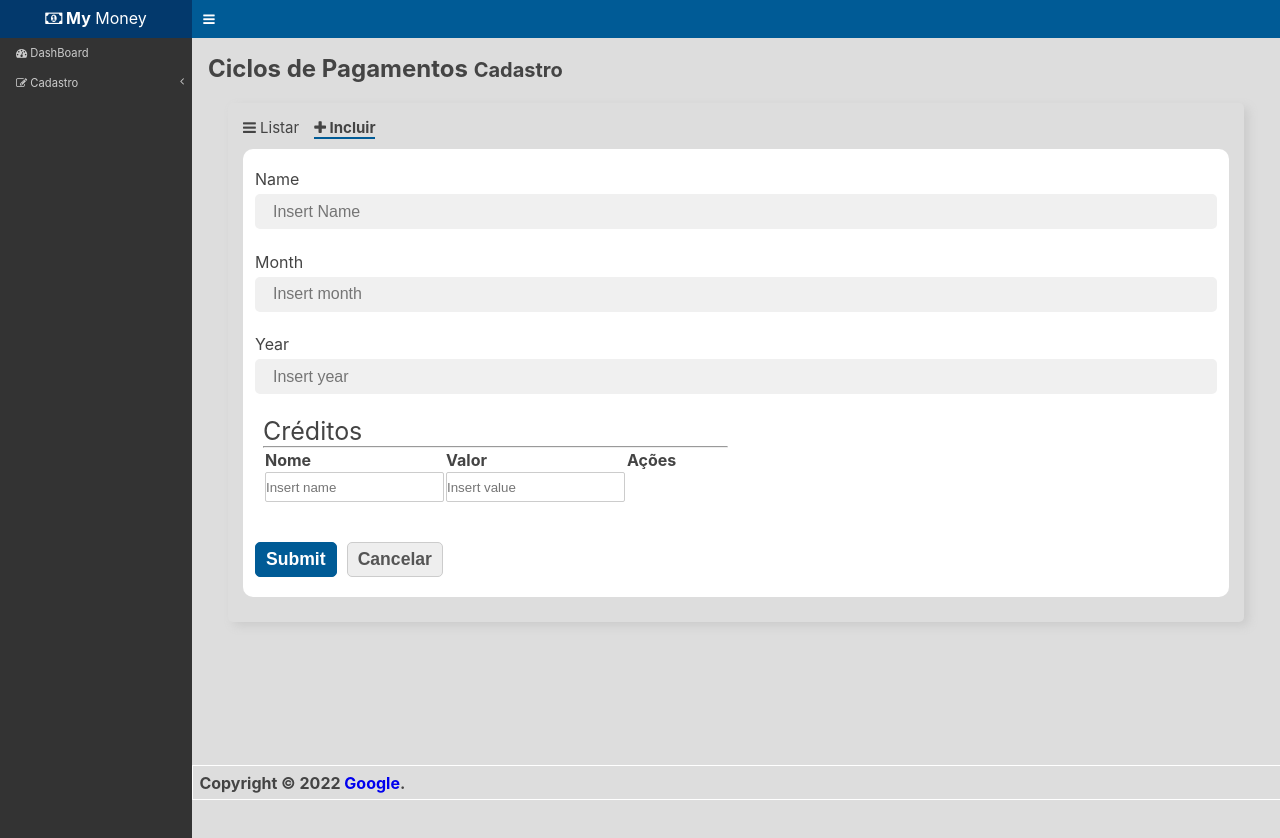
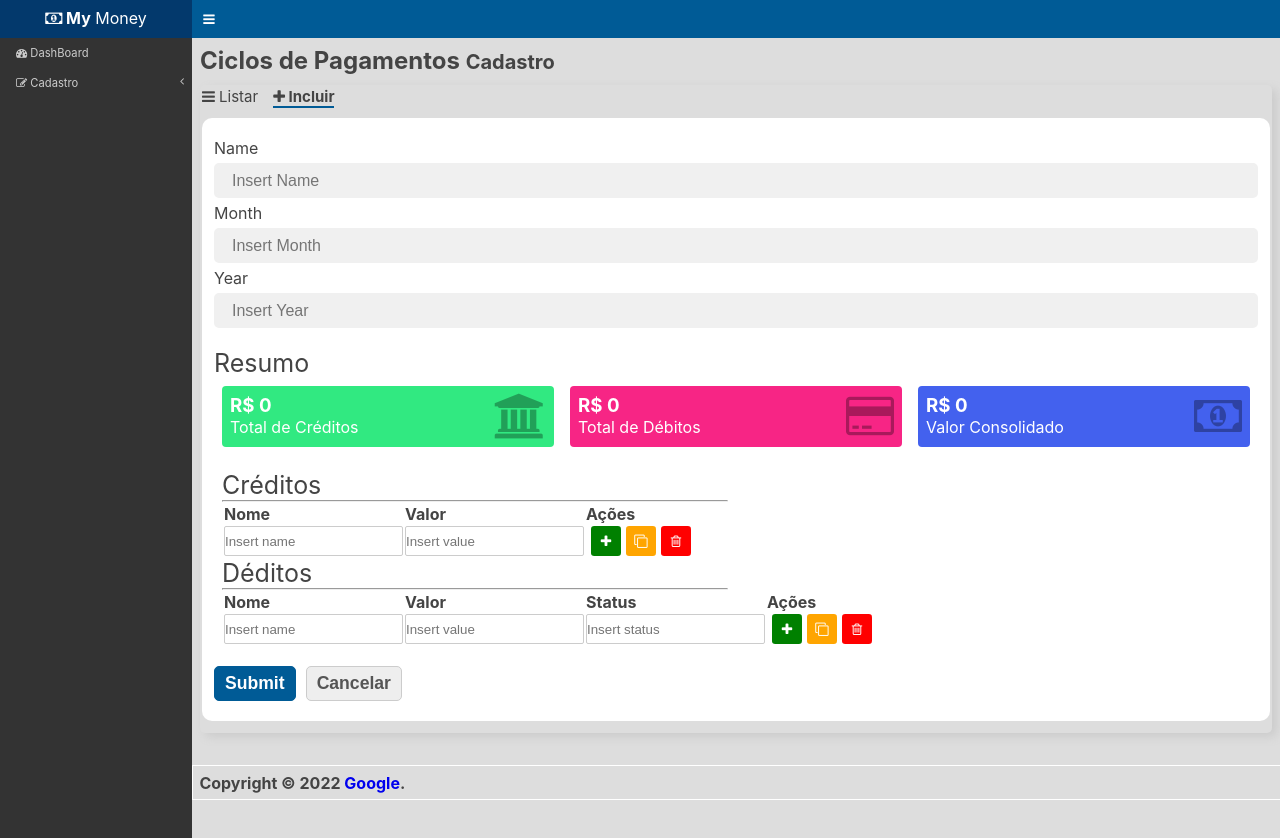
Before and after one commit to Kaioh95/react-practice, a React (Create React App) app in the folder my-money-app/frontend/: page /billingCycles in a window 1280 px wide. Both pictures are taken after a click on the link "Incluir". Built offline with nearby package versions, Linux system fonts and the light colour scheme; no server answers.

Commit message:
My-Money init credit list

```diff
--- /dev/null
+++ b/my-money-app/frontend/src/components/Summary/index.tsx
@@ -0,0 +1,27 @@
+import ValueBox from "../widget/ValueBox"
+import { Legend } from "./styles"
+
+interface SummaryProps{
+    credit: number
+    debt: number
+}
+
+export default function Summary({credit, debt}: SummaryProps){
+
+    return(
+        <div style={{margin: "15px 0"}}>
+            <Legend>Resumo</Legend>
+            <div style={{display: "flex", flexWrap: "wrap"}}>
+                <ValueBox cols='12 4' color='#31E981'
+                    icon='bank' value={`R$ ${credit}`}
+                    text='Total de Créditos'/>
+                <ValueBox cols='12 4' color='#F72585'
+                    icon='credit-card' value={`R$ ${debt}`}
+                    text='Total de Débitos'/>
+                <ValueBox cols='12 4' color='#4361EE'
+                    icon='money' value={`R$ ${credit - debt}`}
+                    text='Valor Consolidado'/>
+            </div>
+        </div>
+    )
+}
--- /dev/null
+++ b/my-money-app/frontend/src/components/Summary/styles.ts
@@ -0,0 +1,5 @@
+import styled from "styled-components";
+
+export const Legend = styled.legend`
+    font-size: 25px;
+`
--- a/my-money-app/frontend/src/components/Tab/Tabs/styles.ts
+++ b/my-money-app/frontend/src/components/Tab/Tabs/styles.ts
@@ -1,9 +1,9 @@
 import styled from "styled-components"
 
 export const NavTabs = styled.div`
-    padding: 15px;
+    padding: 2px;
     box-shadow: 5px 4px 10px #ccc;
     border-radius: 5px;
-    margin: 20px;
+    margin: 10px 0;
     width: 100%;
 `
--- a/my-money-app/frontend/src/components/forms/BillingCycleForm/index.tsx
+++ b/my-money-app/frontend/src/components/forms/BillingCycleForm/index.tsx
@@ -1,10 +1,11 @@
-import { useFormik, FormikHelpers, FormikValues } from "formik";
+import { Formik, FormikHelpers, FormikValues, Field, ErrorMessage} from "formik";
 import { useContext } from "react";
 import { BcRequestType, BillingCyclesContext } from "../../../contexts/BillingCyclesContext";
 import { BillingCycleSchema } from "../../../schemas/BillingCycleSchema";
-import CreditList from "../CreditList";
+import Summary from "../../Summary";
+import ItemList from "../ItemList";
 import LabelAndInput from "../LabelAndInput";
-import { BCForm, BoxBody, BoxFooter, SubmitButton, FormError, BtnDanger, CreditSection } from "./styles";
+import { BCForm, BoxBody, BoxFooter, SubmitButton, FormError, BtnDanger, ItemListSection } from "./styles";
 
 interface BillingCycleFormProps{
     method?: (values: BcRequestType) => void
@@ -34,59 +35,67 @@ export default function BillingCycleForm(props: BillingCycleFormProps){
         actions.resetForm()
     }
 
-    const formik = useFormik({
-        initialValues:{
-            name: bcContext.bcToUpdate.name,
-            month: bcContext.bcToUpdate.month,
-            year: bcContext.bcToUpdate.year,
-            credits: bcContext.bcToUpdate.credits,
-            debts: bcContext.bcToUpdate.debts
-        },
-        validationSchema: BillingCycleSchema,
-        onSubmit,
-    })
-    console.log(bcContext.bcToUpdate)
+    function calcSum(values: Array<{[key: string]: string}>){
+        const sum = (t: number, v: number) => t + v
+        return values.map(c => +c.value || 0).reduce(sum)
+    }
 
     return(
-        <BCForm onSubmit={formik.handleSubmit}>
+        <Formik
+            initialValues={{
+                name: bcContext.bcToUpdate.name,
+                month: bcContext.bcToUpdate.month,
+                year: bcContext.bcToUpdate.year,
+                credits: bcContext.bcToUpdate.credits,
+                debts: bcContext.bcToUpdate.debts
+            }}
+            validationSchema={BillingCycleSchema}
+            onSubmit={onSubmit}
+        >
+        {({values}) => (
+        <BCForm>
             <BoxBody>
-                <LabelAndInput name="name" type="text"
+                <Field name="name"
+                    type="text"
                     readOnly={props.readOnly}
                     placeholder="Insert Name"
-                    value={formik.values.name}
-                    onChange={formik.handleChange}
-                    onBlur={formik.handleBlur}/>
-                <FormError>{formik.errors.name}</FormError>
+                    as={LabelAndInput}/>
+                <ErrorMessage component={FormError} name="name"/>
 
-                <LabelAndInput name="month" type="number"
+                <Field name="month"
+                    type="number"
                     readOnly={props.readOnly}
-                    placeholder="Insert month"
-                    value={formik.values.month}
-                    onChange={formik.handleChange}
-                    onBlur={formik.handleBlur}/>
-                <FormError>{formik.errors.month}</FormError>
+                    placeholder="Insert Month"
+                    as={LabelAndInput}/>
+                <ErrorMessage component={FormError} name="month"/>
 
-                <LabelAndInput name="year" type="number"
+                <Field name="year"
+                    type="number"
                     readOnly={props.readOnly}
-                    placeholder="Insert year"
-                    value={formik.values.year}
-                    onChange={formik.handleChange}
-                    onBlur={formik.handleBlur}/>
-                <FormError>{formik.errors.year}</FormError>
+                    placeholder="Insert Year"
+                    as={LabelAndInput}/>
+                <ErrorMessage component={FormError} name="year"/>
 
-                <CreditSection>
-                    <CreditList
+                <Summary
+                    credit={calcSum(values.credits || [{}])}
+                    debt={calcSum(values.debts || [{}])}/>
+
+                <ItemListSection>
+                    <ItemList
                         cols="12 6"
-                        billingCycle={bcContext.bcToUpdate}
-                        readOnly={props.readOnly}
-                        formikValues={formik.values}
-                        formikErros={formik.errors}
-                        onChange={formik.handleChange}
-                        onBlur={formik.handleBlur}/>
-                </CreditSection>
+                        field="credits"
+                        legend="Créditos"
+                        readOnly={props.readOnly}/>
+                    <ItemList
+                        cols="12 6"
+                        field="debts"
+                        legend="Déditos"
+                        showStatus
+                        readOnly={props.readOnly}/>
+                </ItemListSection>
             </BoxBody>
             <BoxFooter>
-                <SubmitButton disabled={formik.isSubmitting}
+                <SubmitButton
                     type="submit"
                     className={props.submitClass}
                 >
@@ -94,6 +103,7 @@ export default function BillingCycleForm(props: BillingCycleFormProps){
                 </SubmitButton>
                 <BtnDanger type="button" onClick={() => bcContext.init?.()}>Cancelar</BtnDanger>
             </BoxFooter>
-        </BCForm>
+        </BCForm>)}
+        </Formik>
     )
 }
--- a/my-money-app/frontend/src/components/forms/BillingCycleForm/styles.ts
+++ b/my-money-app/frontend/src/components/forms/BillingCycleForm/styles.ts
@@ -1,6 +1,7 @@
+import { Form } from "formik"
 import styled from "styled-components"
 
-export const BCForm = styled.form`
+export const BCForm = styled(Form)`
     padding: 0;
 `
 
@@ -93,6 +94,6 @@ export const BtnDanger = styled.button`
     }
 `
 
-export const CreditSection = styled.section`
-    display: flex;
+export const ItemListSection = styled.section`
+    display: grid;
 `
--- a/my-money-app/frontend/src/components/forms/CreditList/index.tsx
+++ /dev/null
@@ -1,81 +0,0 @@
-import { FormikErrors, getIn } from "formik";
-import { ChangeEventHandler, FocusEventHandler } from "react";
-import { BcRequestType } from "../../../contexts/BillingCyclesContext";
-import Grid from "../../../Layout/Grid";
-import Input from "../Input";
-import { FormError, ThLeft } from "./styles";
-
-interface CreditListProps{
-    cols: string
-    billingCycle?: BcRequestType
-    readOnly?: boolean
-    formikValues?: BcRequestType
-    formikErros?: FormikErrors<BcRequestType>
-    onChange: ChangeEventHandler<HTMLInputElement>
-    onBlur: FocusEventHandler<HTMLInputElement>
-}
-
-export default function CreditList(props: CreditListProps){
-    const rows = props.formikValues?.credits?.length
-        ? props.formikValues?.credits : [{}]
-
-    function renderRows(){
-        return rows.map((item, index) => (
-            <tr key={item._id || '0'}>
-                <td>
-                    <Input
-                        type="string"
-                        name={`credits[${index}].name`}
-                        readOnly={props.readOnly}
-                        placeholder={item.name || 'Insert name'}
-                        value={item.name || ''}
-                        onChange={props.onChange}
-                        onBlur={props.onBlur}
-                        />
-                    <FormError>{getIn(props.formikErros, `credits[${index}].name`)}</FormError>
-                </td>
-                <td>
-                    <Input
-                        type="number"
-                        name={`credits[${index}].value`}
-                        readOnly={props.readOnly}
-                        placeholder={item.value || 'Insert value'}
-                        value={item.value || ''}
-                        onChange={props.onChange}
-                        onBlur={props.onBlur}
-                        />
-                    <FormError>{getIn(props.formikErros, `credits[${index}].value`)}</FormError>
-                </td>
-                <td>
-
-                </td>
-            </tr>
-        ))
-    }
-
-    const fieldSetStyle = {
-        border: 0,
-        margin: "0 8px",
-    }
-
-    return(
-        <Grid cols={props.cols}>
-            <fieldset style={fieldSetStyle} name="credits">
-                <legend style={{fontSize: "25px"}}>Créditos</legend>
-                <hr/>
-                <table>
-                    <thead>
-                        <tr>
-                            <ThLeft>Nome</ThLeft>
-                            <ThLeft>Valor</ThLeft>
-                            <ThLeft>Ações</ThLeft>
-                        </tr>
-                    </thead>
-                    <tbody>
-                        {renderRows()}
-                    </tbody>
-                </table>
-            </fieldset>
-        </Grid>
-    )
-}
--- a/my-money-app/frontend/src/components/forms/CreditList/styles.ts
+++ /dev/null
@@ -1,20 +0,0 @@
-import styled from "styled-components"
-
-export const ThLeft = styled.th`
-    text-align: left;
-`
-
-export const FormError = styled.div`
-    font-style: italic;
-    font-size: 10pt;
-    color: red;
-    margin: 0px;
-    height: 13pt;
-
-    &.hidden{
-        visibility: hidden;
-    }
-    &.visible{
-        visibility: visible;
-    }
-`;
--- /dev/null
+++ b/my-money-app/frontend/src/components/forms/ItemList/index.tsx
@@ -0,0 +1,104 @@
+import { connect, ErrorMessage, Field, FieldArray, FieldArrayRenderProps } from "formik";
+import Grid from "../../../Layout/Grid";
+import Input from "../Input";
+import { Button, FieldSet, FormError, ThLeft } from "./styles";
+
+interface ItemListProps{
+    cols: string
+    field: string
+    legend: string
+    showStatus?: boolean
+    readOnly?: boolean
+    formik?: any
+}
+
+const ItemList = (props: ItemListProps) => {
+    const rows = props.formik?.values?.[`${props.field}`]?.length > 0
+        ? props.formik?.values?.[`${props.field}`] : [{}]
+
+    /*function add(index: number, item:{[key: string]: string}={}){
+        if(!props.readOnly){
+            console.log(index, item)
+        }
+    }
+    */
+
+    function renderRows(arrHelp: FieldArrayRenderProps){
+        return rows.map((item: {[key: string]: string}, index: number) => (
+            <tr key={index}>
+                <td>
+                    <Field
+                        type="string"
+                        as={Input}
+                        name={`${props.field}[${index}].name`}
+                        readOnly={props.readOnly}
+                        placeholder={item.name || 'Insert name'}/>
+                    <ErrorMessage name={`${props.field}[${index}].name`} component={FormError}/>
+                </td>
+                <td>
+                    <Field
+                        type="number"
+                        as={Input}
+                        name={`${props.field}[${index}].value`}
+                        readOnly={props.readOnly}
+                        placeholder={item.value || 'Insert value'}/>
+                    <ErrorMessage name={`${props.field}[${index}].value`} component={FormError}/>
+                </td>
+                {props.showStatus &&
+                    <td>
+                        <Field
+                            type="string"
+                            as={Input}
+                            name={`${props.field}[${index}].status`}
+                            readOnly={props.readOnly}
+                            placeholder={item.value || 'Insert status'}/>
+                        <ErrorMessage name={`${props.field}[${index}].status`} component={FormError}/>
+                    </td>
+                }
+                <td style={{width: "120px", minWidth: "120px"}}>
+                    <Button success type="button"
+                        onClick={() => !props.readOnly ? arrHelp.insert(index+1, '') : ''}>
+                        <i className="fa fa-plus"></i>
+                    </Button>
+                    <Button warning type="button"
+                        onClick={() => !props.readOnly ? arrHelp.insert(index+1, {...item, _id:''}) : ''}>
+                        <i className="fa fa-clone"></i>
+                    </Button>
+                    <Button danger type="button"
+                        onClick={() => !props.readOnly ? arrHelp.remove(index): ''}>
+                        <i className="fa fa-trash-o"></i>
+                    </Button>
+                </td>
+            </tr>
+        ))
+    }
+
+    return(
+        <Grid cols={props.cols}>
+            <FieldSet>
+            <FieldArray name={props.field}
+                render={arrayHelpers => (
+                    <>
+                    <legend style={{fontSize: "25px"}}>{props.legend}</legend>
+                    <hr/>
+                    <table>
+                        <thead>
+                            <tr>
+                                <ThLeft>Nome</ThLeft>
+                                <ThLeft>Valor</ThLeft>
+                                {props.showStatus && <ThLeft>Status</ThLeft>}
+                                <ThLeft>Ações</ThLeft>
+                            </tr>
+                        </thead>
+                        <tbody>
+                            {renderRows(arrayHelpers)}
+                        </tbody>
+                    </table>
+                    </>
+                )}/>
+            </FieldSet>
+        </Grid>
+    )
+}
+
+export default connect(ItemList)
--- /dev/null
+++ b/my-money-app/frontend/src/components/forms/ItemList/styles.ts
@@ -0,0 +1,52 @@
+import styled from "styled-components"
+
+export const ThLeft = styled.th`
+    text-align: left;
+`
+
+export const FieldSet = styled.div`
+    padding: 0 8px;
+    border: 0;
+`
+export const FormError = styled.div`
+    font-style: italic;
+    font-size: 10pt;
+    color: red;
+    margin: 0px;
+    height: 13pt;
+
+    &.hidden{
+        visibility: hidden;
+    }
+    &.visible{
+        visibility: visible;
+    }
+`;
+
+interface btnProps{
+    success?: boolean
+    warning?: boolean
+    danger?: boolean
+}
+
+export const Button = styled.button<btnProps>`
+    width: 30px;
+    height: 30px;
+    margin-left: 5px;
+    border-radius: 0.2rem;
+    border: 0;
+    color: #fff;
+    background-color: ${(btnProps) =>
+        (btnProps.success ? "#008000"
+            : btnProps.warning? "#ffa500"
+            : btnProps.danger? "#ff0000"
+            : "#ccc")};
+
+    &:hover{
+        background-color: ${(btnProps) =>
+            (btnProps.success ? "#00C000"
+                : btnProps.warning? "#ffd500"
+                : btnProps.danger? "#8f0000"
+                : "#ccc")};
+    }
+`
--- a/my-money-app/frontend/src/pages/BillingCycles/styles.ts
+++ b/my-money-app/frontend/src/pages/BillingCycles/styles.ts
@@ -1,6 +1,6 @@
 import styled from "styled-components"
 
 export const MainDiv = styled.div`
-    padding: 1rem;
+    padding: 0.5rem;
     color: #444;
 `
--- a/my-money-app/frontend/src/schemas/BillingCycleSchema.ts
+++ b/my-money-app/frontend/src/schemas/BillingCycleSchema.ts
@@ -5,12 +5,12 @@ export const BillingCycleSchema = yup.object().shape({
     month: yup.number().min(1).max(12).required("Required"),
     year: yup.number().min(1970).max(2500).required("Required"),
     credits: yup.array().of(yup.object().shape({
-        name: yup.string().min(3),
-        value: yup.number().min(0)
+        name: yup.string().min(3).required("Required"),
+        value: yup.number().min(0).required("Required")
     })),
     debts: yup.array().of(yup.object().shape({
-        name: yup.string().min(3),
-        value: yup.number().min(0),
-        status: yup.boolean()
+        name: yup.string().min(3).required("Required"),
+        value: yup.number().min(0).required("Required"),
+        status: yup.string().required("Required")
     })),
 })
--- a/my-money-app/frontend/src/store/BillingCyclesReducer.tsx
+++ b/my-money-app/frontend/src/store/BillingCyclesReducer.tsx
@@ -7,8 +7,6 @@ export const INITIAL_STATE={
         name: '',
         month: '',
         year: '',
-        credits: [{}],
-        debts: [{}]
     }
 }
 
```
